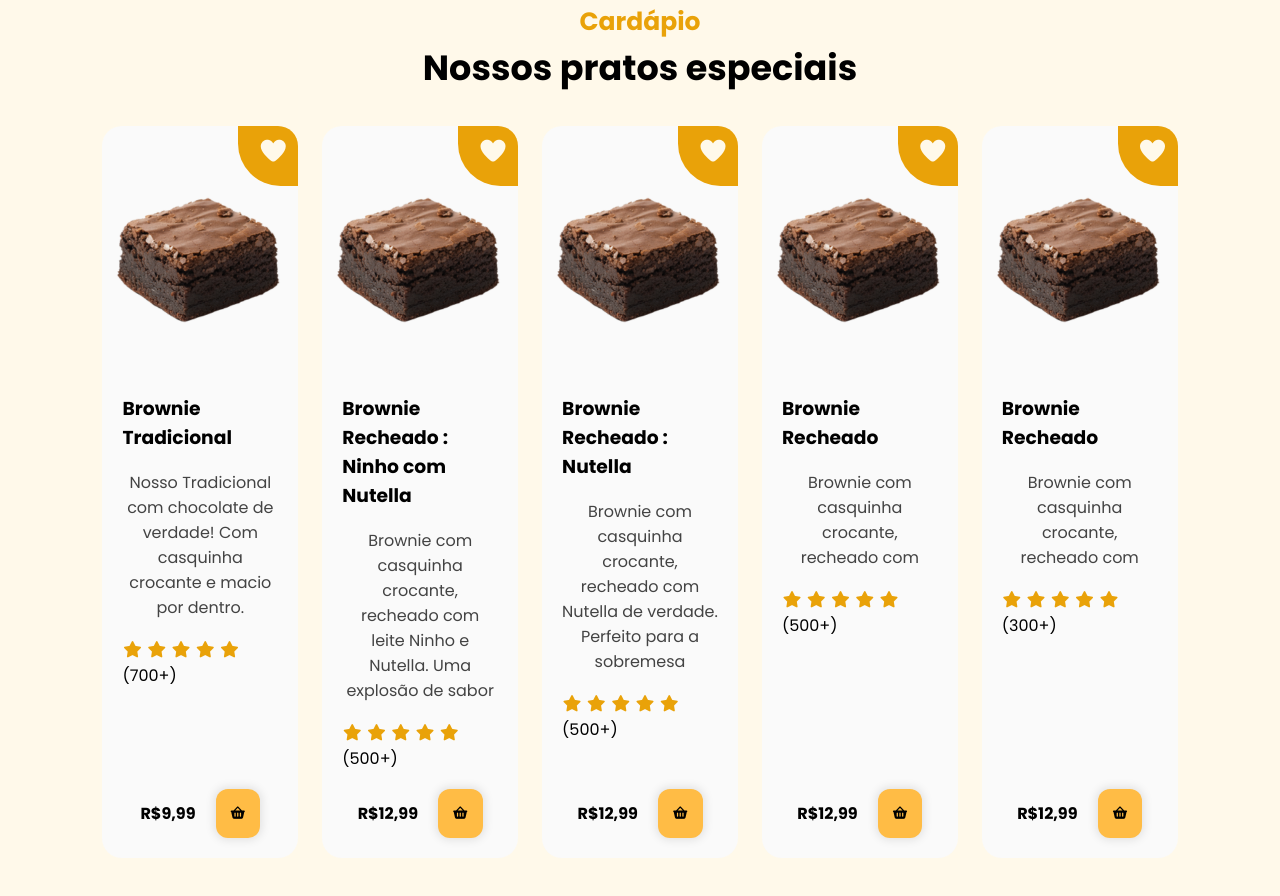
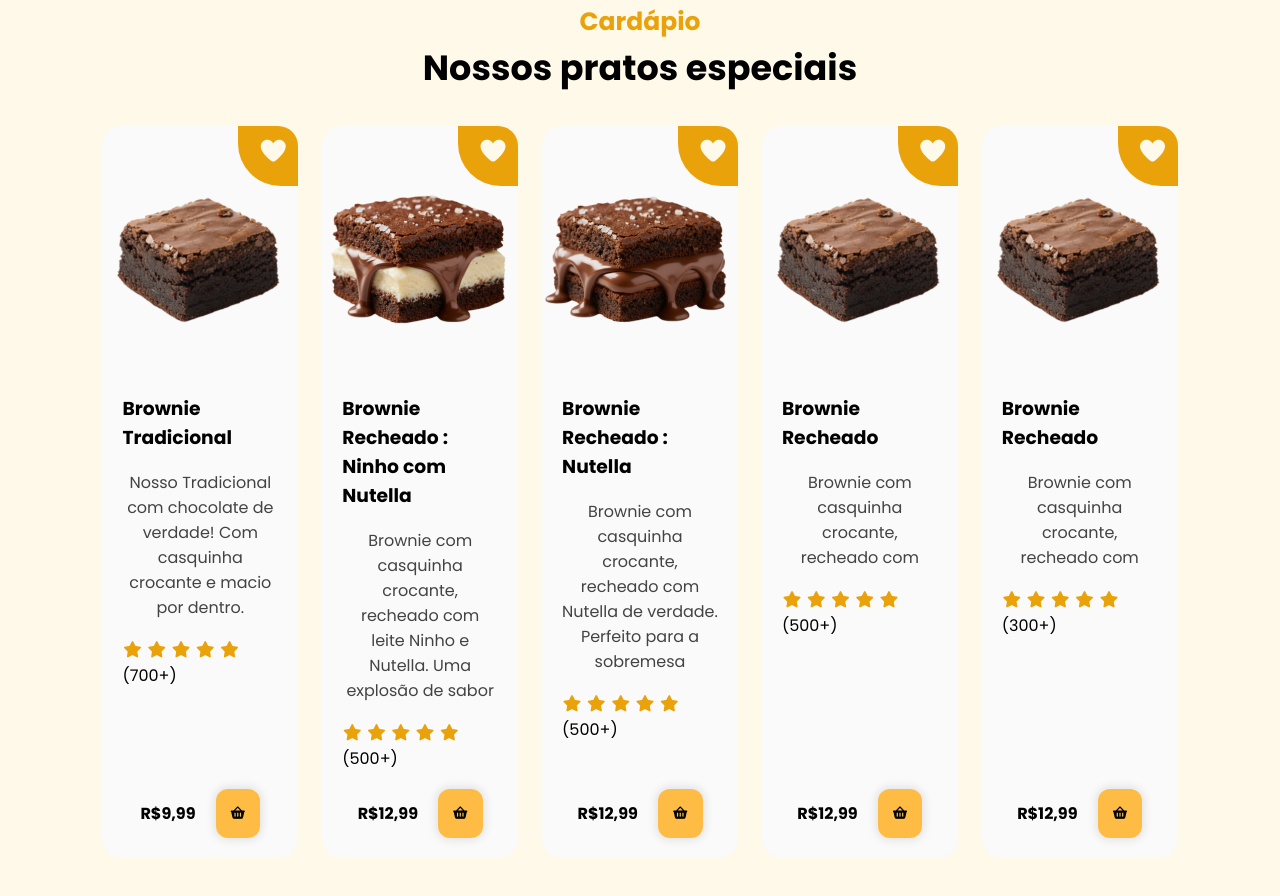
Before and after one commit to sr-devMiguel/BrownieMiau-REPO, a plain HTML site: page index.html in a window 1280 px wide. Shown: the part 830-1726 px from the top of the page. Drawn offline with nearby package versions, Linux system fonts and the light colour scheme.

Commit message:
imageNames

```diff
--- a/index.html
+++ b/index.html
@@ -127,7 +127,7 @@
                         <i class="fa-solid fa-heart"></i>
                     </div>
 
-                    <img src="imagens/BrownieTrradicional.png" class="dish-image" alt="">
+                    <img src="imagens/BrownieTradicional.png" class="dish-image" alt="">
 
                     <h3 class="dish-title">
                         Brownie Tradicional
@@ -159,7 +159,7 @@
                         <i class="fa-solid fa-heart"></i>
                     </div>
 
-                    <img src="imagens/BrownieTrradicional.png" class="dish-image" alt="">
+                    <img src="imagens/ninhoNutella.png" class="dish-image" alt="">
 
                     <h3 class="dish-title">
                         Brownie Recheado : Ninho com Nutella
@@ -190,7 +190,7 @@
                         <i class="fa-solid fa-heart"></i>
                     </div>
 
-                    <img src="imagens/BrownieTrradicional.png" class="dish-image" alt="">
+                    <img src="imagens/nutella.png" class="dish-image" alt="">
 
                     <h3 class="dish-title">
                         Brownie Recheado : Nutella
@@ -221,7 +221,7 @@
                         <i class="fa-solid fa-heart"></i>
                     </div>
 
-                    <img src="imagens/BrownieTrradicional.png" class="dish-image" alt="">
+                    <img src="imagens/BrownieTradicional.png" class="dish-image" alt="">
 
                     <h3 class="dish-title">
                          Brownie Recheado
@@ -252,7 +252,7 @@
                         <i class="fa-solid fa-heart"></i>
                     </div>
 
-                    <img src="imagens/BrownieTrradicional.png" class="dish-image" alt="">
+                    <img src="imagens/BrownieTradicional.png" class="dish-image" alt="">
 
                     <h3 class="dish-title">
                         Brownie Recheado
```
Also changed, not shown: imagens/BrownieTradicional.png (renamed from imagens/BrownieTrradicional.png), imagens/ninhoNutella.png (added), imagens/nutella.png (added).
